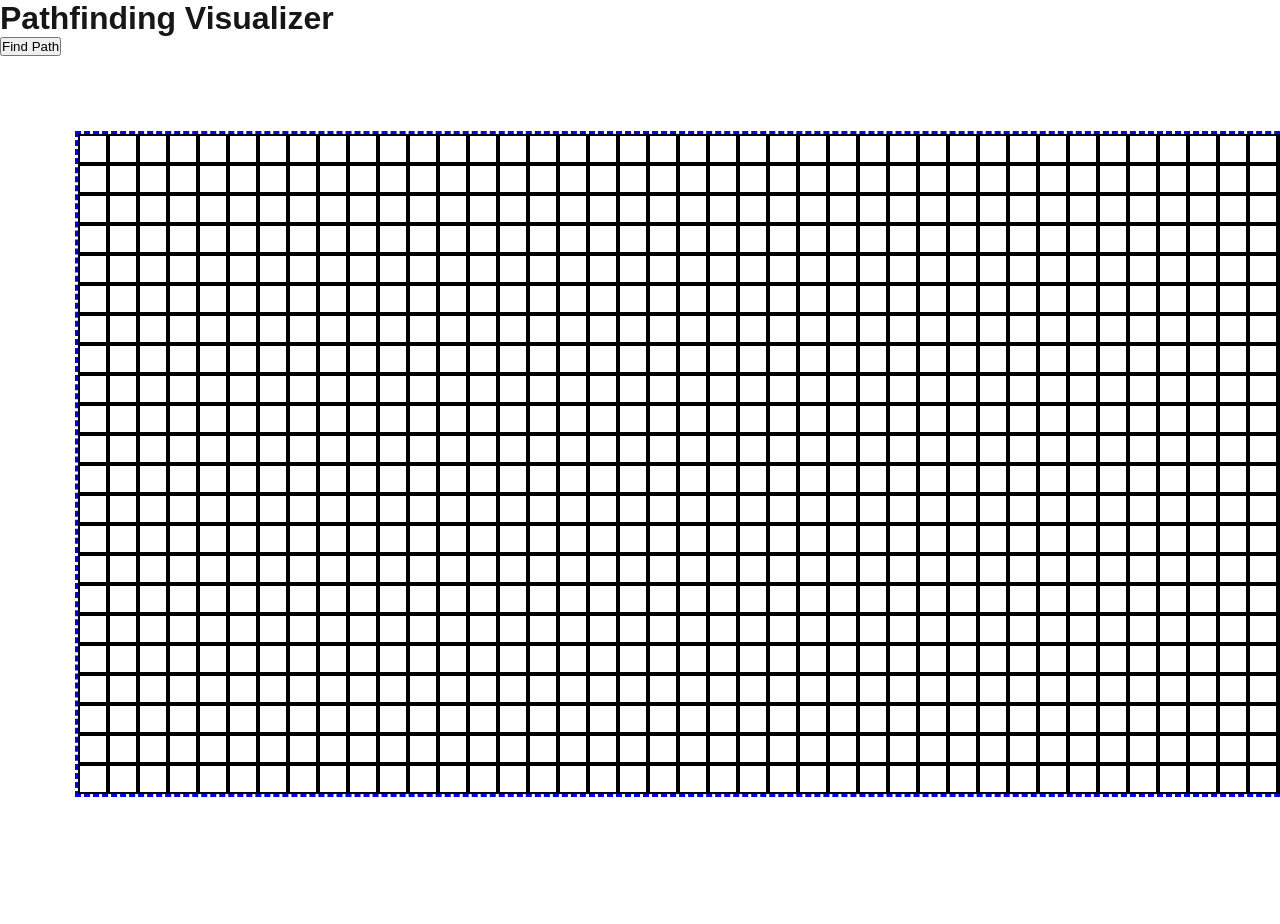
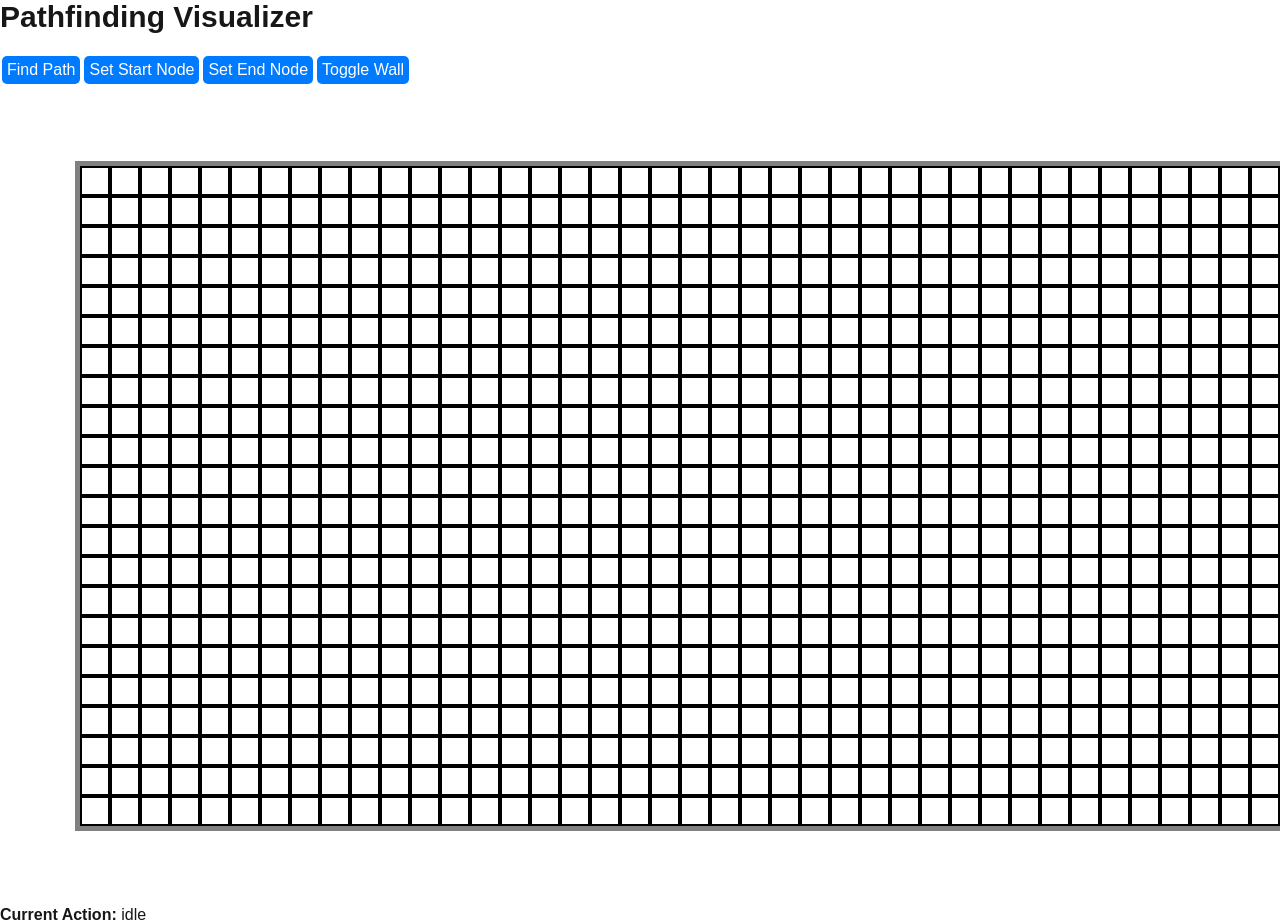
Before and after one commit to NomadicSasquatch/Pathfinding-Visualiser, a Next.js app: page / in a window 1280 px wide. Before the commit the page ends 872 px from the top, so only its background shows below. Built offline with nearby package versions, Linux system fonts and the light colour scheme.

Commit message:
tidy grid and node css files, added high level set start and end nodes, added debug display for state

```diff
--- a/src/app/components/Grid/Grid.module.css
+++ b/src/app/components/Grid/Grid.module.css
@@ -6,7 +6,7 @@
   margin: 75px; /* Adds spacing around the grid */
   width: max-content;
   height: max-content;
-  border: 3px dashed blue; /* Debugging border for the grid */
+  border: 5px solid grey; /* Debugging border for the grid */
 }
 
 .row {
--- a/src/app/components/Node/Node.js
+++ b/src/app/components/Node/Node.js
@@ -6,7 +6,6 @@ import { NODE_SIZE } from '../../config/config';
 
 const Node = ({ row, col, isStart, isEnd, isWall, onMouseDown, onMouseUp, onMouseEnter }) => {
   useEffect(() => {
-    // Set the CSS variable in the root element
     document.documentElement.style.setProperty('--node-size', `${NODE_SIZE}px`);
   }, []);
 
@@ -16,7 +15,7 @@ const Node = ({ row, col, isStart, isEnd, isWall, onMouseDown, onMouseUp, onMous
     ? styles.nodeEnd
     : isWall
     ? styles.nodeWall
-    : styles.nodeDefault;
+    : styles.default;
 
   return (
     <div
--- a/src/app/components/Node/Node.module.css
+++ b/src/app/components/Node/Node.module.css
@@ -7,19 +7,19 @@
   cursor: pointer; /* Makes the nodes clickable */
   transition: background-color 0.2s; /* Smooth transition for color changes */
 }
-.nodeDefault {
+.default {
   background-color: white;
 }
 /* Conditional classes */
-.nodeWall {
+.node-wall {
   background-color: black; /* Walls are black */
 }
 
-.nodeStart {
+.node-start {
   background-color: green; /* Start node is green */
 }
 
-.nodeEnd {
+.node-end {
   background-color: red; /* End node is red */
 }
 
--- a/src/app/components/Pathfinding Visualiser/PathfindingVisualiser.js
+++ b/src/app/components/Pathfinding Visualiser/PathfindingVisualiser.js
@@ -20,6 +20,7 @@ export default function PathfindingVisualizer() {
     );
   });
   const [isMouseDown, setIsMouseDown] = useState(false);
+  const [currentAction, setCurrentAction] = useState("idle");
 
   useEffect(() => {
     const handleMouseUp = () => setIsMouseDown(false);
@@ -31,29 +32,53 @@ export default function PathfindingVisualizer() {
 
   const handleMouseDown = (row, col) => {
     setIsMouseDown(true);
-    handleNodeState(row, col);
+    switch(currentAction) {
+      case "toggleWall":
+        handleNodeState(row, col, "isWall");
+      case "setStart":
+        handleNodeState(row, col, "isStart");
+      case "setEnd":
+        handleNodeState(row, col, "isEnd");
+      case "idle":
+        // do nothing
+      default:
+        console.warn("STATE HANDLING ERROR!");
+    }
   };
 
   const handleMouseEnter = (row, col) => {
-    if (isMouseDown) {
-      handleNodeState(row, col);
+    if(isMouseDown) {
+      switch(currentAction) {
+        case "toggleWall":
+          handleNodeState(row, col, "isWall");
+        case "setStart":
+          handleNodeState(row, col, "isStart");
+        case "setEnd":
+          handleNodeState(row, col, "isEnd");
+        case "idle":
+          // NOP
+        default:
+          console.warn("STATE HANDLING ERROR!");
+      }
     }
   };
 
   const handleMouseUp = () => {
     setIsMouseDown(false);
   };
+  /* TODO: make it such that in a single stroke(from when M1 is pressed to when it is released) when a node is toggled,
+  it cannot be toggled back. Via a static visited array or something */
 
-  const handleNodeState = (row, col) => {
+  const handleNodeState = (row, col, attribute) => {
     const newGrid = grid.map((currentRow, rowIndex) =>
       currentRow.map((node, colIndex) => {
         if (rowIndex === row && colIndex === col) {
-          return { ...node, isWall: !node.isWall }; // Toggle wall status
+          return { ...node, [attribute]: !node[attribute] };
         }
         return node;
       })
     );
-    setGrid(newGrid); // Update grid in the parent state
+    setGrid(newGrid);
   };
 
   const findPath = () => {
@@ -62,11 +87,23 @@ export default function PathfindingVisualizer() {
 
   return (
     <div className={styles.visualizerContainer}>
-      <h1>Pathfinding Visualizer</h1>
-      <button onClick={findPath} className={styles.findPathButton}>
+      <h1 className={styles.h1}>Pathfinding Visualizer</h1>
+      <button onClick={findPath} className={styles.button}>
         Find Path
       </button>
+      <button onClick = {()=>setCurrentAction("setStart")} className={styles.button}>
+        Set Start Node
+      </button>
+      <button onClick = {()=>setCurrentAction("setEnd")} className={styles.button}>
+        Set End Node
+      </button>
+      <button onClick = {()=>setCurrentAction("toggleWall")} className={styles.button}>
+        Toggle Wall
+      </button>
       <Grid grid={grid} setGrid={setGrid} onMouseDown={handleMouseDown} onMouseUp={handleMouseUp} onMouseEnter={handleMouseEnter} />
+      <div className={styles.debugDisplay}>
+        <strong>Current Action:</strong> {currentAction}
+      </div>
     </div>
   );
 }
--- a/src/app/components/Pathfinding Visualiser/PathfindingVisualiser.module.css
+++ b/src/app/components/Pathfinding Visualiser/PathfindingVisualiser.module.css
@@ -1,53 +1,25 @@
-/* Main container for the visualizer */
-.pathfinding-visualiser {
-    display: flex;
-    flex-direction: column;
-    align-items: center;
-    justify-content: center;
-    width: 100%;
-    height: 100vh; /* Take full viewport height */
-    background-color: #f4f4f9; /* Light background for contrast */
-    padding: 1rem;
-    gap: 1rem; /* Add spacing between controls and grid */
-  }
+/* PathfindingVisualiser.module.css */
+.button {
+  margin: 2px;
+  padding: 5px 5px;
+  background-color: #007bff;
+  color: white;
+  border: none;
+  border-radius: 5px;
+  cursor: pointer;
+  font-size: 16px;
+}
 
-  /* Title styling */
-  .pathfinding-visualiser h1 {
-    font-size: 2rem;
-    font-weight: bold;
-    color: #333; /* Dark gray text */
-    margin: 0;
-    padding: 0.5rem;
-  }
+.button:hover {
+  background-color: #0056b3;
+}
 
-  /* Wrapper for controls and grid */
-  .controls-and-grid {
-    display: flex;
-    flex-direction: column;
-    gap: 1rem;
-    align-items: center;
-    justify-content: center;
-    width: 100%;
-  }
+.h1 {
+  font-size: 30px;
+  margin-bottom: 20px;
+}
 
-  /* Grid wrapper */
-  .grid-wrapper {
-    display: flex;
-    justify-content: center;
-    align-items: center;
-    width: 100%;
-    max-width: 80%; /* Restrict max width */
-    overflow: auto; /* Add scrollbars if grid exceeds available space */
-    padding: 1rem;
-    background-color: white;
-    border: 1px solid #ddd;
-    border-radius: 8px;
-    box-shadow: 0 4px 6px rgba(0, 0, 0, 0.1); /* Light shadow for elevation */
-  }
-
-  /* Footer (optional) */
-  .footer {
-    text-align: center;
-    color: #666; /* Light gray */
-    font-size: 0.9rem;
-  }
+.visualizer-container {
+  text-align: center;
+  padding: 20px;
+}
```
